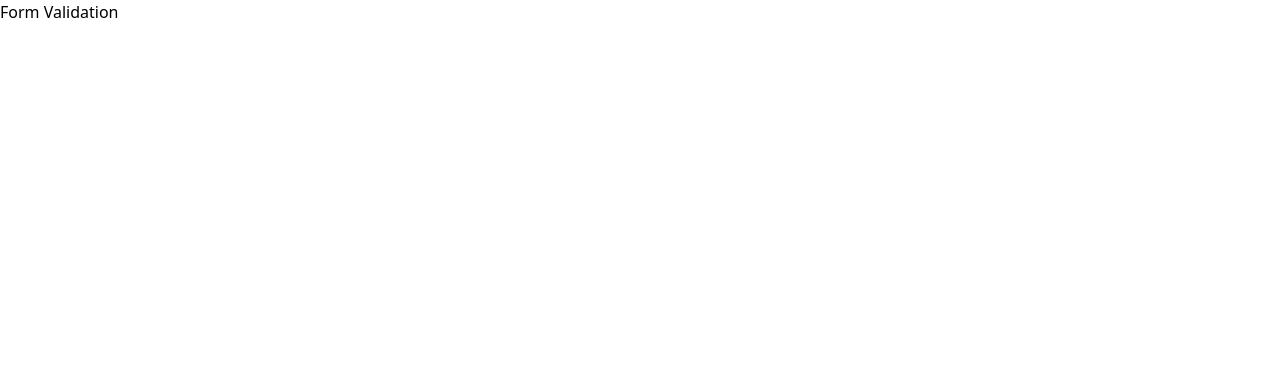
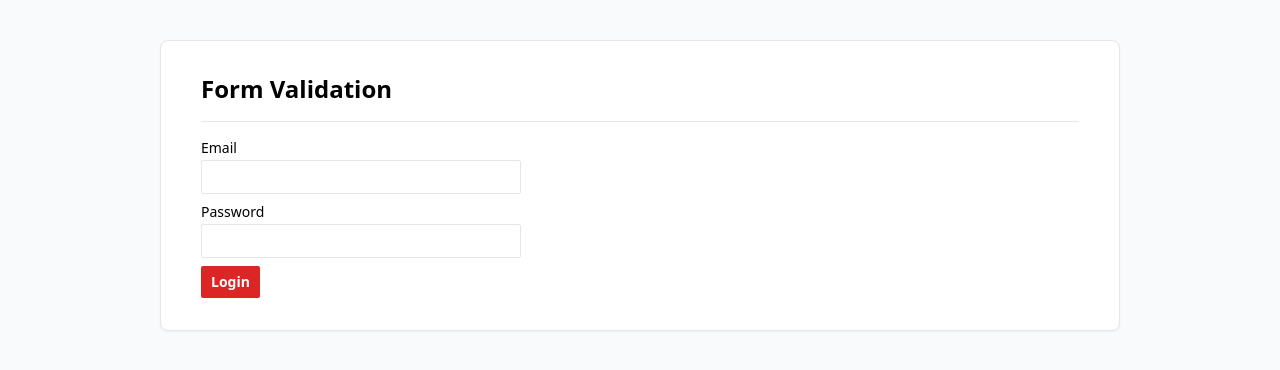
Before and after one commit to SugengW13/nuxt-form-validation, a Nuxt app: page / in a window 1280 px wide. Shown: the top 370 px of the page. Built offline with nearby package versions, Linux system fonts and the light colour scheme.

Commit message:
feat: init component

```diff
--- a/app/app.vue
+++ b/app/app.vue
@@ -1,7 +1,11 @@
 <template>
-  <div class="">
-    <h1>Form Validation</h1>
+  <div class="h-dvh py-10 px-40 bg-gray-50">
+    <div class="border bg-white px-10 py-8 space-y-4 rounded-lg shadow-sm">
+      <h1 class="font-semibold text-2xl">Form Validation</h1>
 
-    <form-login></form-login>
+      <hr />
+
+      <form-login />
+    </div>
   </div>
 </template>
--- a/app/components/FormLogin.vue
+++ b/app/components/FormLogin.vue
@@ -1,3 +1,34 @@
+<script setup lang="ts">
+const form = reactive({
+  email: undefined,
+  password: undefined,
+})
+
+function onSubmit() {
+  console.log(form)
+}
+</script>
+
 <template>
-    <general-form></general-form>
+  <general-form @on-submit="onSubmit" class="w-[320px] space-y-2">
+    <general-form-field>
+      <general-input
+        v-model="form.email"
+        id="inputEmail"
+        label="Email"
+        type="email"
+      />
+    </general-form-field>
+
+    <general-form-field>
+      <general-input
+        v-model="form.password"
+        id="inputPassword"
+        label="Password"
+        type="password"
+      />
+    </general-form-field>
+
+    <general-button type="submit"> Login </general-button>
+  </general-form>
 </template>
--- /dev/null
+++ b/app/components/General/Button.vue
@@ -0,0 +1,16 @@
+<script setup lang="ts">
+import type { PropType } from "vue";
+
+const props = defineProps({
+  type: String as PropType<"submit" | "reset" | "button">,
+});
+</script>
+
+<template>
+  <button
+    :type="props.type"
+    class="bg-red-600 hover:bg-red-600/75 rounded-sm px-2.5 py-1.5 text-sm font-semibold text-white"
+  >
+    <slot name="default" />
+  </button>
+</template>
--- /dev/null
+++ b/app/components/General/FormField.vue
@@ -0,0 +1,5 @@
+<script setup lang="ts"></script>
+
+<template>
+  <slot name="default" />
+</template>
--- /dev/null
+++ b/app/components/General/Input.vue
@@ -0,0 +1,34 @@
+<script setup lang="ts">
+import type { InputTypeHTMLAttribute, PropType } from 'vue'
+
+const model = defineModel({
+  default: undefined,
+})
+
+const props = defineProps({
+  id: String,
+  label: String,
+  type: String as PropType<InputTypeHTMLAttribute>,
+  errorMessage: String,
+})
+</script>
+
+<template>
+  <div class="flex flex-col space-y-0.5">
+    <label :for="props.id" class="text-sm font-medium">{{ props.label }}</label>
+
+    <input
+      v-model="model"
+      :id="props.id"
+      :type="props.type ?? 'text'"
+      class="border rounded-sm px-2.5 py-1.5 text-sm"
+    />
+
+    <span
+      v-if="(props.errorMessage?.length ?? 0) > 0"
+      class="text-red-600 font-medium text-sm"
+    >
+      {{ props.errorMessage }}
+    </span>
+  </div>
+</template>
--- a/eslint.config.mjs
+++ /dev/null
@@ -1,6 +0,0 @@
-// @ts-check
-import withNuxt from './.nuxt/eslint.config.mjs'
-
-export default withNuxt(
-  // Your custom configs here
-)
--- a/nuxt.config.ts
+++ b/nuxt.config.ts
@@ -2,10 +2,5 @@
 export default defineNuxtConfig({
   compatibilityDate: '2025-07-15',
   devtools: { enabled: true },
-  modules: ['@nuxtjs/tailwindcss', '@nuxt/eslint'],
-  eslint: {
-    config: {
-      stylistic: true
-    }
-  }
+  modules: ['@nuxtjs/tailwindcss'],
 })
```
Also changed, not shown: app/components/General/Form.vue (+5 -4 lines), package.json (+1 -8 lines), 1 other file (tests, documents, lock files or other folders).
